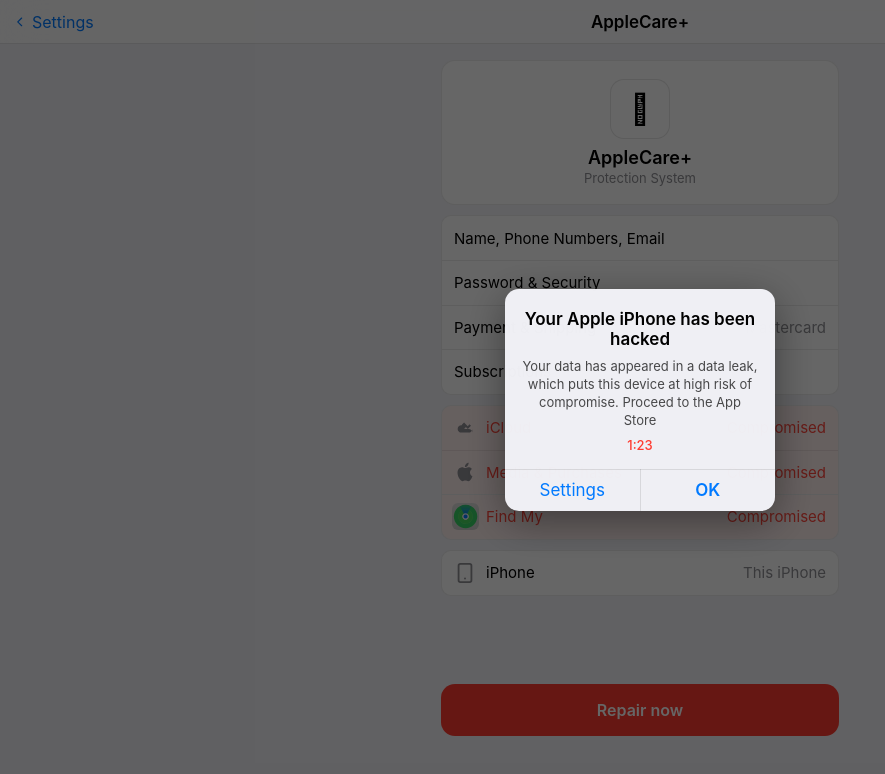
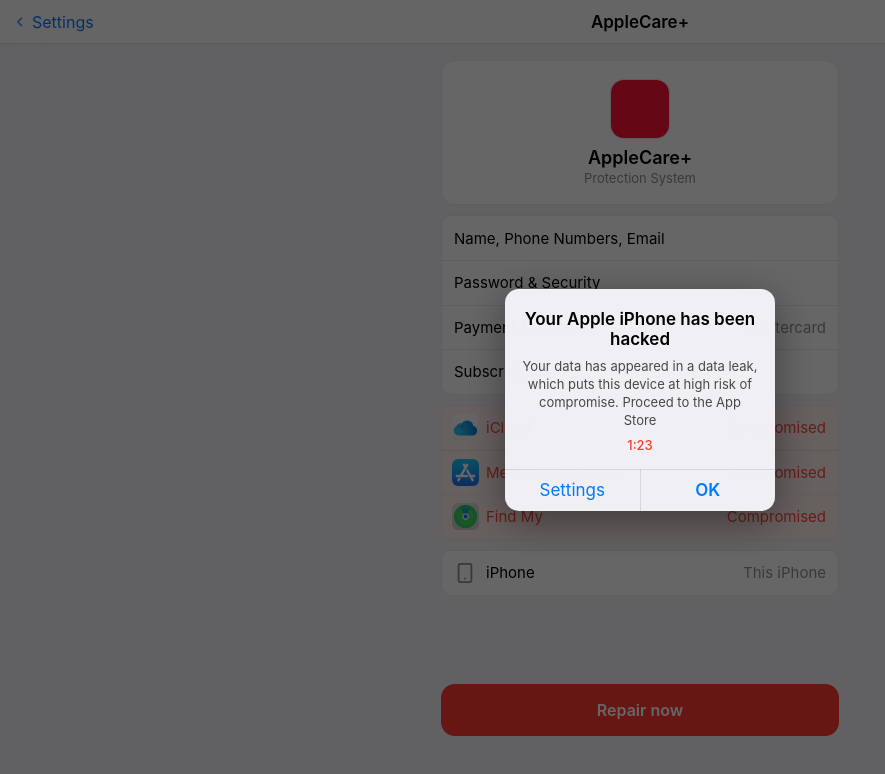
Before and after one commit to alone4ngel/testappq, a plain HTML site: page index.html in a window 1280 px wide. Shown: the whole page, without its empty margins (0-885 px from the left). Drawn offline with Linux system fonts and the light colour scheme.

Commit message:
Update index.html

```diff
--- a/index.html
+++ b/index.html
@@ -515,7 +515,9 @@
     <div class="content">
       <!-- Logo -->
     <div class="logo-card">
-        <div class="logo"></div>
+      <div class="logo">
+        <img src="icons/applecare.png" alt="AppleCare">
+      </div>
       <div class="title">AppleCare+</div>
       <div class="subtitle">Protection System</div>
     </div>
@@ -533,11 +535,10 @@
 
       <!-- Compromised Services -->
       <div class="section">
+
 <div class="item compromised">
   <div class="icon">
-            <svg width="22" height="22" viewBox="0 0 24 24" fill="currentColor">
-              <path d="M20 13c0 2.21-1.79 4-4 4h-8c-2.21 0-4-1.79-4-4s1.79-4 4-4h.5L9 8.03 11 6l4 4 2-2 1.5 1.5-3.5 3.5-2-2-2 2H16c2.21 0 4 1.79 4 4z"/>
-            </svg>
+    <img src="icons/iCloud.svg" alt="iCloud">
   </div>
   <div class="label">iCloud</div>
   <div class="value">Compromised</div>
@@ -545,9 +546,7 @@
         <div class="divider"></div>
 <div class="item compromised">
   <div class="icon">
-            <svg width="22" height="22" viewBox="0 0 24 24" fill="currentColor">
-              <path d="M18.71 19.5c-.83 1.24-1.71 2.45-3.05 2.47-1.34.03-1.77-.79-3.29-.79-1.53 0-2 .77-3.27.82-1.31.05-2.3-1.32-3.14-2.53C4.25 17 2.94 12.45 4.7 9.39c.87-1.52 2.43-2.48 4.12-2.51 1.28-.02 2.5.87 3.29.87.78 0 2.26-1.07 3.81-.91.65.03 2.47.26 3.64 1.98-.09.06-2.17 1.28-2.15 3.81.03 3.02 2.65 4.03 2.68 4.04-.03.07-.42 1.44-1.38 2.83M13 3.5c.73-.83 1.94-1.46 2.94-1.5.13 1.17-.34 2.35-1.04 3.19-.69.85-1.83 1.51-2.95 1.42-.15-1.15.41-2.35 1.05-3.11z"/>
-            </svg>
+    <img src="icons/appstore.svg" alt="AppStore">
   </div>
   <div class="label">Media & Purchases</div>
   <div class="value">Compromised</div>
```
Lines whose indentation alone changed are shown as unchanged.
